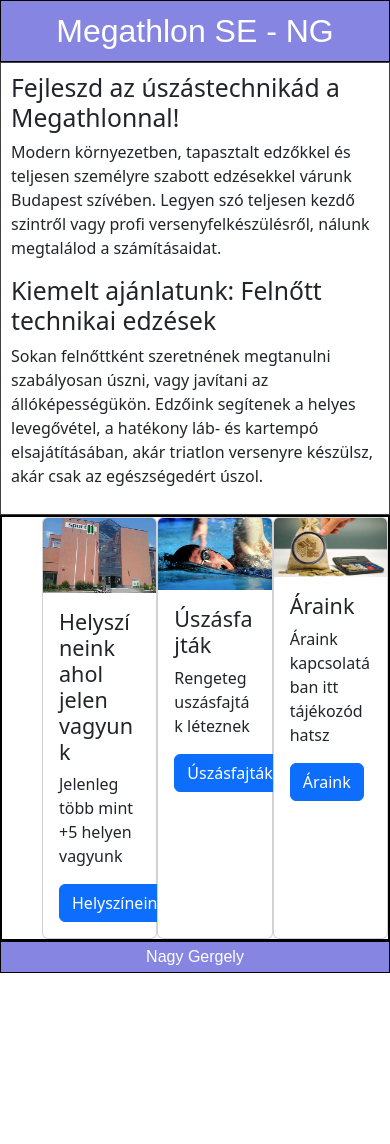
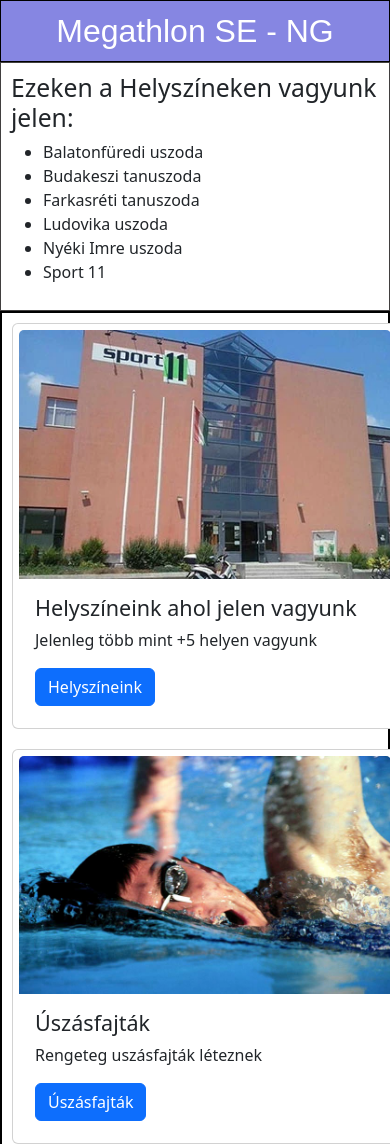
Before and after one commit to MicroOven13/megathlon-web, a plain HTML site: page helyszin.html in a window 390 px wide. Shown: the top 1144 px of the page. Before the commit the page ends 973 px from the top, so only its background shows below. Drawn offline with nearby package versions, Linux system fonts and the light colour scheme.

Commit message:
saadasda

```diff
--- a/helyszin.html
+++ b/helyszin.html
@@ -16,20 +16,15 @@
     <main>
       <header>Megathlon SE - NG</header>
       <section class="szoveg">
-        <h2>Fejleszd az úszástechnikád a Megathlonnal!</h2>
-        <p>
-          Modern környezetben, tapasztalt edzőkkel és teljesen személyre szabott
-          edzésekkel várunk Budapest szívében. Legyen szó teljesen kezdő
-          szintről vagy profi versenyfelkészülésről, nálunk megtalálod a
-          számításaidat.
-        </p>
-        <h2>Kiemelt ajánlatunk: Felnőtt technikai edzések</h2>
-        <p>
-          Sokan felnőttként szeretnének megtanulni szabályosan úszni, vagy
-          javítani az állóképességükön. Edzőink segítenek a helyes levegővétel,
-          a hatékony láb- és kartempó elsajátításában, akár triatlon versenyre
-          készülsz, akár csak az egészségedért úszol.
-        </p>
+        <h2>Ezeken a Helyszíneken vagyunk jelen:</h2>
+        <ul>
+            <li>Balatonfüredi uszoda</li>
+            <li>Budakeszi tanuszoda</li>
+            <li>Farkasréti tanuszoda</li>
+            <li>Ludovika uszoda</li>
+            <li>Nyéki Imre uszoda</li>
+            <li>Sport 11</li>
+        </ul>
      </section>
       <section class="kepek">
         <div class="card">
--- a/stilus.css
+++ b/stilus.css
@@ -45,16 +45,29 @@
 }
 .card {
     width: 100%;
-    max-width: 400px;
+    padding: 6px;
 }
 .kepek {
     display: grid;
     grid-template-columns: 1fr 1fr 1fr;
     justify-content: space-between;
-    padding-left: 40px;
     border: 2px solid rgb(0, 0, 0);
 }
 .szoveg {
     border: 1px solid rgb(65, 63, 63);
     padding: 10px;
 }
+@media screen and (max-width:600px) {
+    main {
+        display: grid;
+        grid-template-columns: 1fr;
+    }
+    .kepek {
+        display: grid;
+        grid-template-columns: 1fr;
+        justify-content: space-between;
+    }
+    .card {
+        margin: 10px;
+    }
+}
```
